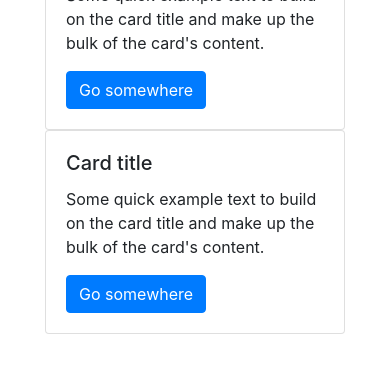
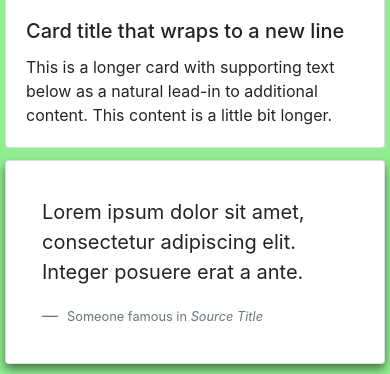
Before and after one commit to yosokevino/unlikely-guide, a Flask app: page / in a window 390 px wide. Shown: the part 612-986 px from the top of the page. Before the commit the page ends 946 px from the top, so only its background shows below. Run offline with Flask 2, Linux system fonts and the light colour scheme; some libraries are stand-ins or nearby versions.

Commit message:
style changes

```diff
--- a/templates/testing.html
+++ b/templates/testing.html
@@ -15,8 +15,8 @@
         <title>Document</title>
     </head>
     <body>
-        <nav class="navbar navbar-expand-xl navbar-dark bg-dark">
-            <a class="navbar-brand" href="#">Unlikely Guides</a>
+        <nav class="navbar sticky-top navbar-expand-xl navbar-dark" style="background-color: lightgreen;">
+            <a class="navbar-brand" href="#" style="color: black;"><b>Unlikely Guides</b></a>
             <button class="navbar-toggler" type="button" data-toggle="collapse" data-target="#navbarSupportedContent" aria-controls="navbarSupportedContent" aria-expanded="false" aria-label="Toggle navigation">
               <span class="navbar-toggler-icon"></span>
             </button>
@@ -34,58 +34,116 @@
         </div>
         <div class="container-fluid">
             <div class="row">
-                <div class="col col-xl">
-                    <div class="container-fluid" style="padding-top: 20px;">
+                <div id="amazonleft" class="col-auto"  style="padding-top:20px; background-color:#112e51;">
+                    <iframe src="//rcm-na.amazon-adsystem.com/e/cm?o=1&p=14&l=ur1&category=health&banner=04RCED2A4DKFEWNNRFR2&f=ifr&linkID=d9c9f82e5498f33a414d734567f9214d&t=unlikelyguide-20&tracking_id=unlikelyguide-20" width="160" height="600" scrolling="no" border="0" marginwidth="0" style="border:none;" frameborder="0" sandbox="allow-scripts allow-same-origin allow-popups allow-top-navigation-by-user-activation"></iframe>                </div>
+                <div class="col col-xl" style="padding:0px">
+                    <div class="container-fluid">
                         <center><b><h3>Welcome</h1></b></center>
-                        <p>Lorem ipsum dolor sit amet consectetur adipisicing elit. Dicta delectus quis dolorem modi rem laborum beatae nostrum praesentium sint fugiat corporis, doloremque accusamus id nihil quo assumenda suscipit ut tempora?</p>
-                        <div class="container-fluid">
-                            <div class="row">
-                              <div class="col-sm">
+                        <p style="margin: 0px; padding:0px">Lorem ipsum dolor sit amet consectetur adipisicing elit. Dicta delectus quis dolorem modi rem laborum beatae nostrum praesentium sint fugiat corporis, doloremque accusamus id nihil quo assumenda suscipit ut tempora?</p>
+                    </div>
+                    <hr>
+                    <div class="container-fluid" style="padding: 20px; background-color: lightgreen;">
+                        <div class="row">
+                            <div class="card-columns">
                                 <div class="card">
-                                    <div class="card-body">
-                                      <h5 class="card-title">Card title</h5>
-                                      <p class="card-text">Some quick example text to build on the card title and make up the bulk of the card's content.</p>
-                                      <a href="#" class="btn btn-primary">Go somewhere</a>
-                                    </div>
+                                  <img src="..." class="card-img-top" alt="...">
+                                  <div class="card-body">
+                                    <h5 class="card-title">Card title that wraps to a new line</h5>
+                                    <p class="card-text">This is a longer card with supporting text below as a natural lead-in to additional content. This content is a little bit longer.</p>
                                   </div>
+                                </div>
+                                <div class="card p-3" style="box-shadow: 0px 5px 10px 0px rgba(0, 0, 0, 0.5);">
+                                  <blockquote class="blockquote mb-0 card-body" >
+                                    <p>Lorem ipsum dolor sit amet, consectetur adipiscing elit. Integer posuere erat a ante.</p>
+                                    <footer class="blockquote-footer">
+                                      <small class="text-muted">
+                                        Someone famous in <cite title="Source Title">Source Title</cite>
+                                      </small>
+                                    </footer>
+                                  </blockquote>
+                                </div>
+                                <div class="card">
+                                  <img src="..." class="card-img-top" alt="...">
+                                  <div class="card-body">
+                                    <h5 class="card-title">Card title</h5>
+                                    <p class="card-text">This card has supporting text below as a natural lead-in to additional content.</p>
+                                    <p class="card-text"><small class="text-muted">Last updated 3 mins ago</small></p>
+                                  </div>
+                                </div>
+                                <div class="card bg-primary text-white text-center p-3">
+                                  <blockquote class="blockquote mb-0">
+                                    <p>Lorem ipsum dolor sit amet, consectetur adipiscing elit. Integer posuere erat.</p>
+                                    <footer class="blockquote-footer text-white">
+                                      <small>
+                                        Someone famous in <cite title="Source Title">Source Title</cite>
+                                      </small>
+                                    </footer>
+                                  </blockquote>
+                                </div>
+                                <div class="card text-center">
+                                  <div class="card-body">
+                                    <h5 class="card-title">Card title</h5>
+                                    <p class="card-text">This card has a regular title and short paragraphy of text below it.</p>
+                                    <p class="card-text"><small class="text-muted">Last updated 3 mins ago</small></p>
+                                  </div>
+                                </div>
+                                <div class="card">
+                                  <img src="..." class="card-img-top" alt="...">
+                                </div>
+                                <div class="card p-3 text-right">
+                                  <blockquote class="blockquote mb-0">
+                                    <p>Lorem ipsum dolor sit amet, consectetur adipiscing elit. Integer posuere erat a ante.</p>
+                                    <footer class="blockquote-footer">
+                                      <small class="text-muted">
+                                        Someone famous in <cite title="Source Title">Source Title</cite>
+                                      </small>
+                                    </footer>
+                                  </blockquote>
+                                </div>
+                                <div class="card">
+                                  <div class="card-body">
+                                    <h5 class="card-title">Card title</h5>
+                                    <p class="card-text">This is another card with title and supporting text below. This card has some additional content to make it slightly taller overall.</p>
+                                    <p class="card-text"><small class="text-muted">Last updated 3 mins ago</small></p>
+                                  </div>
+                                </div>
                               </div>
-                              <div class="col-sm">
-                                <div class="card">
-                                    <div class="card-body">
-                                      <h5 class="card-title">Card title</h5>
-                                      <p class="card-text">Some quick example text to build on the card title and make up the bulk of the card's content.</p>
-                                      <a href="#" class="btn btn-primary">Go somewhere</a>
-                                    </div>
-                                  </div>
-                              </div>
-                              <div class="col-sm">
-                                <div class="card">
-                                    <div class="card-body">
-                                      <h5 class="card-title">Card title</h5>
-                                      <p class="card-text">Some quick example text to build on the card title and make up the bulk of the card's content.</p>
-                                      <a href="#" class="btn btn-primary">Go somewhere</a>
-                                    </div>
-                                  </div>
-                              </div>
-                            </div>
                         </div>
                     </div>
+                    <div class="container-fluid" style="padding: 20px;">
+                        <p>Lorem, ipsum dolor sit amet consectetur adipisicing elit. Repellat dignissimos quidem ratione reprehenderit nostrum distinctio porro expedita suscipit itaque excepturi. Eius blanditiis voluptatem ullam aut assumenda possimus. Magni, perferendis at?</p>
+                    </div>
                 </div>
-                <div id="amazonleft" class="col-auto">
+                <div id="amazonright" class="col-auto" style="padding-top:20px; background-color:#112e51;">
                     <iframe src="//rcm-na.amazon-adsystem.com/e/cm?o=1&p=14&l=ur1&category=amazonfashion&banner=0AG50GY6P3KKHK2XTM02&f=ifr&linkID=560f39ab1a241e37b7dcb68846b5f2b2&t=unlikelyguide-20&tracking_id=unlikelyguide-20" width="160" height="600" scrolling="no" border="0" marginwidth="0" style="border:none;" frameborder="0" sandbox="allow-scripts allow-same-origin allow-popups allow-top-navigation-by-user-activation"></iframe>
                 </div>
+            </div>
         </div>
+        <footer style="bottom:0;left:0;right:0;height:30px;background-color:#112e51; z-index: 1;">
+            <center>
+                <div class="container">
+                    <p>
+                        <a href="mailto:schaffnerkr@state.gov?subject=LEL Search Tool Issue" style="color: white;">Report a Bug</a>
+                        <b style="color: white;"> | </b>
+                        <a href="https://deccs.pmddtc.state.gov/deccs?id=industry_home" target="_blank" rel="noopener noreferrer" style="color: white;">DECCS Industry Portal</a>
+                        <b style="color: white;"> | </b>
+                        <a href="deccspmddtc.servicenowservices.com/nav_to.do?uri=%Fhome.do%3F" target="_blank" rel="noopener noreferrer" style="color: white;">DECCS Service Portal</a>
+                    </p>
+              </div>
+            </center>
+        </footer>
     <script>
 $(document).ready(function () {
 
 if (screen.width < 1024) {
     $("#amazonleft").hide();
+    $("#amazonright").hide();
     $("#amazontop").show();
     amazontop
 }
 else {
-
     $("#amazonleft").show();
+    $("#amazonright").show();
     $("#amazontop").hide();
 }
 
```
